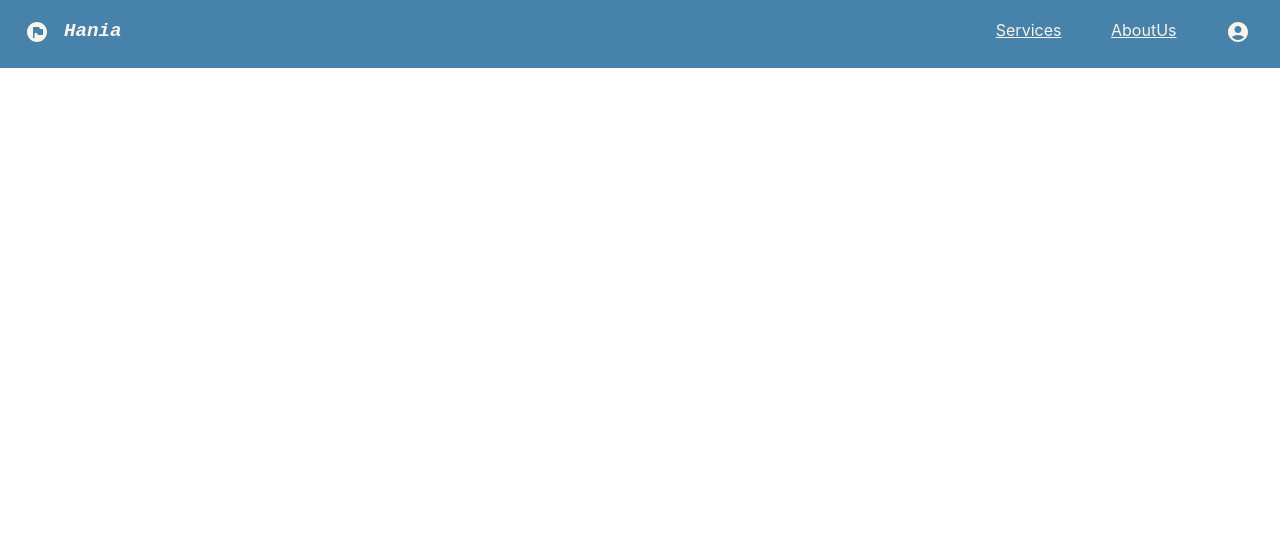
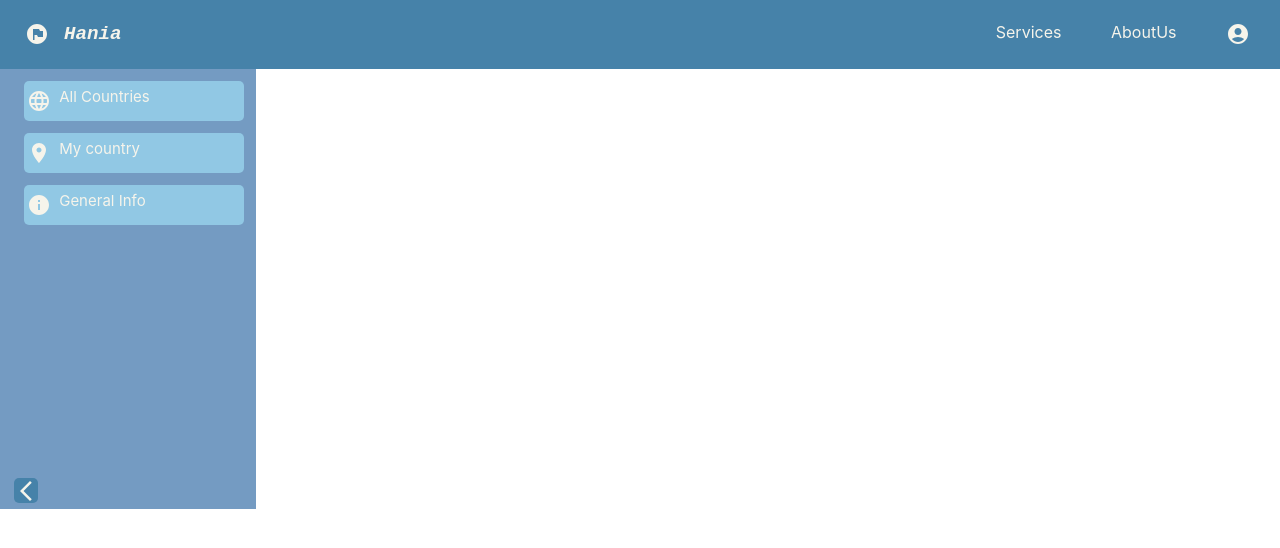
Before and after one commit to hania-imtisal234/Dashboard, a React (Create React App) app: page / in a window 1280 px wide. Shown: the top 548 px of the page. Built offline with nearby package versions, Linux system fonts and the light colour scheme.

Commit message:
Implementing Sidebar

```diff
--- a/package.json
+++ b/package.json
@@ -39,5 +39,8 @@
       "last 1 firefox version",
       "last 1 safari version"
     ]
+  },
+  "devDependencies": {
+    "tailwindcss": "^3.3.3"
   }
 }
--- a/src/App.js
+++ b/src/App.js
@@ -1,12 +1,14 @@
 import { BrowserRouter, Router, Route } from "react-router-dom";
 import "./App.css";
 import Navbar from "./Components/NavBar/Navbar.js";
+import Sidebar from "./Components/Sidebar/Sidebar";
 
 function App() {
   return (
     <div className="App">
       <BrowserRouter>
         <Navbar />
+        <Sidebar />
       </BrowserRouter>
     </div>
   );
--- /dev/null
+++ b/src/Components/Item/Item.css
@@ -0,0 +1,47 @@
+.Sidebar-Item {
+  text-align: center;
+  margin-left: 12px;
+}
+.item-container-Expanded {
+  display: flex;
+  flex-direction: row;
+  background-color: #91c8e4;
+  width: 60%;
+  height: 40px;
+  margin-left: 5%;
+  margin-right: 5%;
+  margin-top: 5%;
+  margin-bottom: 5%;
+  border-radius: 5px;
+}
+.item-container-Collapsed {
+  display: flex;
+  flex-direction: row;
+  background-color: #91c8e4;
+
+  width: 90%;
+  height: 40px;
+  margin-left: 5%;
+  margin-right: 5%;
+  margin-top: 5%;
+  margin-bottom: 5%;
+  border-radius: 5px;
+}
+
+.items {
+  display: flex;
+  flex-direction: row;
+}
+
+.icon {
+  padding: 3px;
+  color: #f6f4eb;
+  margin-top: 3px;
+}
+
+.item-name {
+  text-align: center;
+  font-size: 15px;
+  margin: 5px;
+  color: #f6f4eb;
+}
--- /dev/null
+++ b/src/Components/Item/Item.js
@@ -0,0 +1,31 @@
+import "./Item.css";
+import { Link } from "react-router-dom";
+import { useState, useEffect } from "react";
+
+const Item = ({ icon, itemName = null }) => {
+  const [isExpanded, setisExpanded] = useState(!itemName);
+  useEffect(() => {
+    setisExpanded(!itemName);
+  }, [itemName]);
+
+  return (
+    <div className="Sidebar-Item">
+      {isExpanded ? (
+        <div className="item-container-Expanded">
+          <div className="items">
+            <div className="icon">{icon}</div>
+            <div className="item-name">{itemName}</div>
+          </div>
+        </div>
+      ) : (
+        <div className="item-container-Collapsed">
+          <div className="items">
+            <div className="icon">{icon}</div>
+            <div className="item-name">{itemName}</div>
+          </div>
+        </div>
+      )}
+    </div>
+  );
+};
+export default Item;
--- /dev/null
+++ b/src/Components/Sidebar/Sidebar.css
@@ -0,0 +1,32 @@
+.Menu {
+  display: flex;
+  flex-direction: column;
+  background-color: #749bc2;
+  width: 20%;
+  height: 440px;
+}
+.Menu-collapsed {
+  width: 6%;
+}
+.Menu-expanded {
+  width: 20%;
+}
+button {
+  background-color: #4682a9;
+  border-color: #4682a9;
+  border-radius: 5px;
+  text-align: center;
+  margin: 2px;
+  margin-top: 240px;
+}
+
+.div-button {
+  margin-bottom: 5px;
+}
+.arrow {
+  color: #f6f4eb;
+}
+
+.collapsed {
+  width: auto;
+}
--- /dev/null
+++ b/src/Components/Sidebar/Sidebar.js
@@ -0,0 +1,70 @@
+import "./Sidebar.css";
+import Item from "../Item/Item";
+import InfoIcon from "@mui/icons-material/Info";
+import LanguageIcon from "@mui/icons-material/Language";
+import LocationOnIcon from "@mui/icons-material/LocationOn";
+import ArrowForwardIosIcon from "@mui/icons-material/ArrowForwardIos";
+import ArrowBackIosNewIcon from "@mui/icons-material/ArrowBackIosNew";
+import { useState } from "react";
+
+const Sidebar = () => {
+  const [isCollapsed, setisCollapsed] = useState(false);
+  const items = [
+    { icon: <LanguageIcon />, itemName: "All Countries" },
+    { icon: <LocationOnIcon />, itemName: "My country" },
+    { icon: <InfoIcon />, itemName: "General Info" },
+  ];
+  const onlyIcons = [
+    { icon: <LanguageIcon /> },
+    { icon: <LocationOnIcon /> },
+    { icon: <InfoIcon /> },
+  ];
+
+  const renderSidebarItems = (items) => {
+    if (items.length) {
+      return items.map((item, index) => {
+        return (
+          <div key={index} className="Sidebar-Container">
+            <Item icon={item.icon} itemName={item.itemName} />
+          </div>
+        );
+      });
+    }
+    return null;
+  };
+  const handleClick = () => {
+    setisCollapsed(true);
+  };
+  return (
+    <div
+      className={`Menu${isCollapsed ? " Menu-collapsed" : " Menu-expanded"}`}
+    >
+      {!isCollapsed ? (
+        <div className="not-collapsed">
+          {renderSidebarItems(items)}
+          <div className="w-1/5 div-button">
+            <button onClick={handleClick} className="collapse-button">
+              <ArrowBackIosNewIcon className="arrow" />
+            </button>
+          </div>
+        </div>
+      ) : (
+        <div className="collapsed">
+          {renderSidebarItems(onlyIcons)}
+          <div className="div-button">
+            <button
+              onClick={() => {
+                setisCollapsed(false);
+              }}
+              className="collapse-button"
+            >
+              <ArrowForwardIosIcon className="arrow" />
+            </button>
+          </div>
+        </div>
+      )}
+    </div>
+  );
+};
+
+export default Sidebar;
--- /dev/null
+++ b/tailwind.config.js
@@ -0,0 +1,8 @@
+/** @type {import('tailwindcss').Config} */
+module.exports = {
+  content: ["./src/**/*.{js,jsx,ts,tsx}"],
+  theme: {
+    extend: {},
+  },
+  plugins: [],
+};
```
Also changed, not shown: src/index.css (+7 -3 lines), 1 other file (tests, documents, lock files or other folders).
